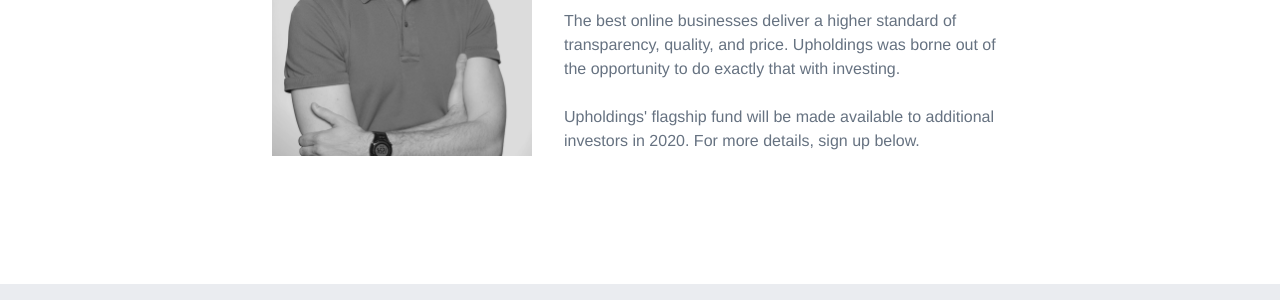
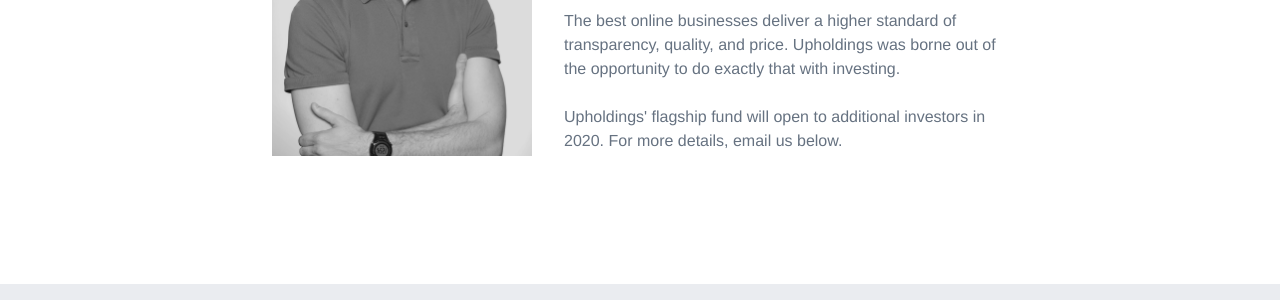
Before and after one commit to willanderson/Upholdings, a Jekyll site: the page built from index.md, in a window 1280 px wide and 900 px high, scrolled down 2745 px. Shown: the part 152-452 px from the top of the window. Built offline with Jekyll 4.4.1, drawn with Linux system fonts in a browser that asks for light colours; nearby versions of some CDN libraries; some web fonts are replaced; comment, search, counter and statistics services are not loaded.

Commit message:
Updated Index

```diff
--- a/index.md
+++ b/index.md
@@ -43,7 +43,7 @@
 
   The best online businesses deliver a higher standard of transparency, quality, and price. Upholdings was borne out of the opportunity to do exactly that with investing.
 
-  Upholdings' flagship fund will be made available to additional investors in 2020. For more details, sign up below.
+  Upholdings' flagship fund will open to additional investors in 2020. For more details, email us below.
 footer:
   headline: Learn More
   body: 'To see our current portfolio and join our waitlist, email us below:'
```
